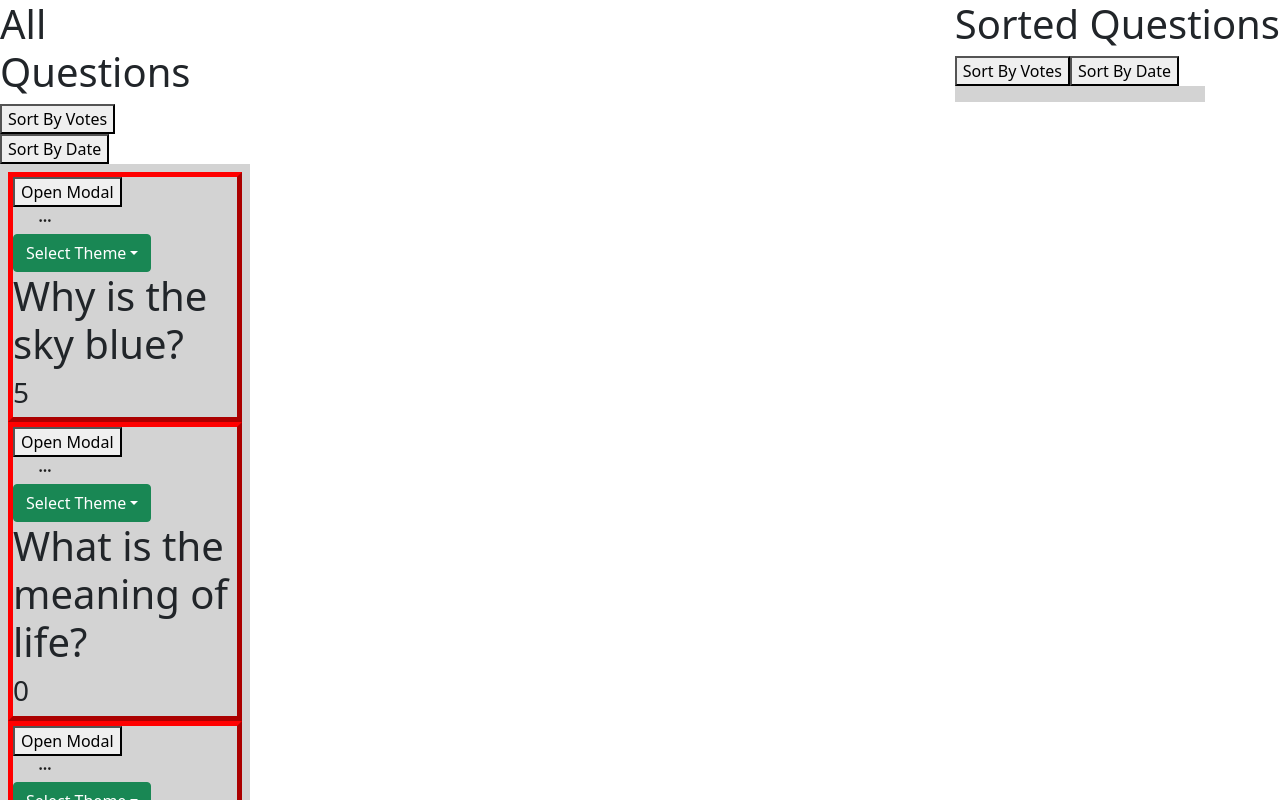
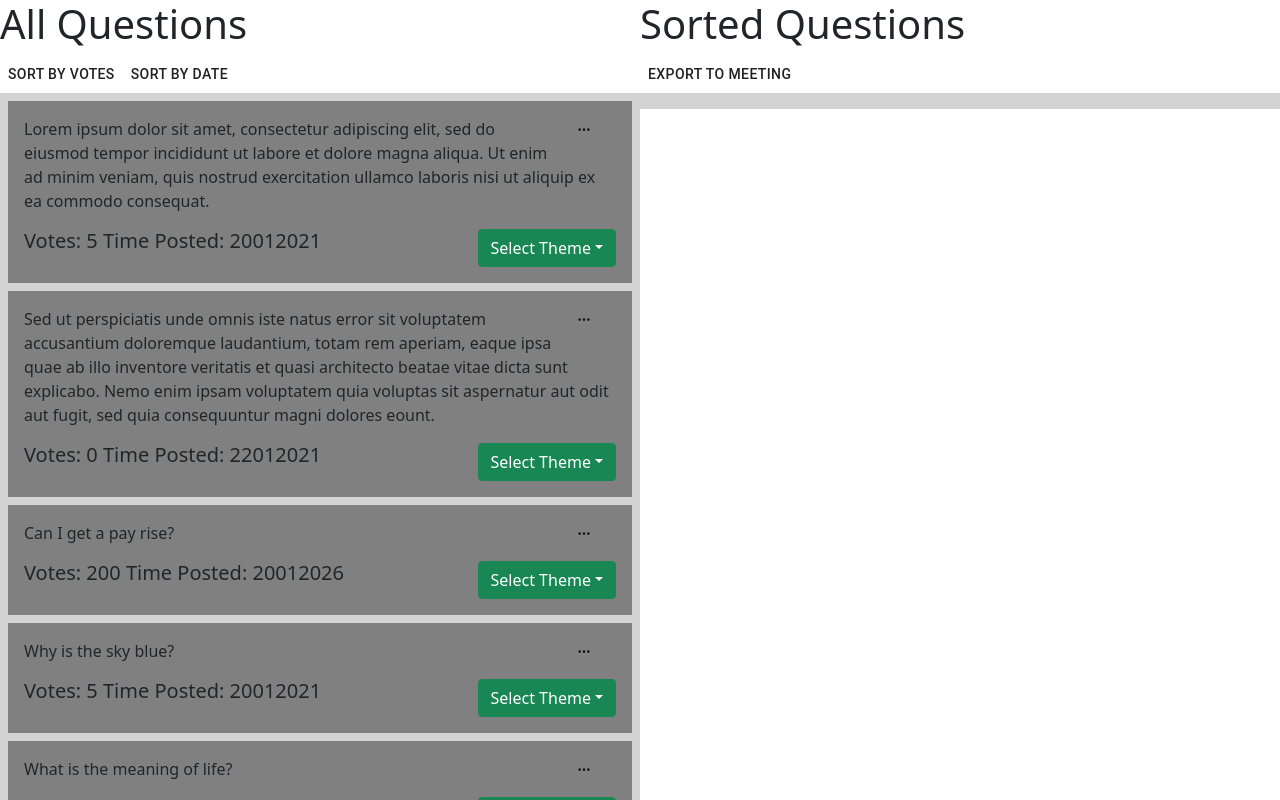
Before and after one commit to caitlin-hamilton/AskMeAnything, a React (Create React App) app in the folder ask-me-anything/: page / in a window 1280 px wide. Shown: the top 800 px of the page. Built offline with nearby package versions, Linux system fonts and the light colour scheme.

Commit message:
added styling

```diff
--- a/ask-me-anything/src/Admin.js
+++ b/ask-me-anything/src/Admin.js
@@ -1,6 +1,7 @@
 import React, { Component } from 'react';
 import { DragDropContext, Droppable} from 'react-beautiful-dnd';
 import AdminQuestion from './AdminQuestion';
+import Button from '@material-ui/core/Button';
 
 const reorder = (list, startIndex, endIndex) => {
     const result = Array.from(list);
@@ -29,7 +30,8 @@ const grid = 8;
 const getListStyle = isDraggingOver => ({
     background: isDraggingOver ? 'lightblue' : 'lightgrey',
     padding: grid,
-    width: 250
+    width: "100%",
+    height:"100%"
 });
 
 export default class AdminBoard extends Component {
@@ -136,12 +138,11 @@ export default class AdminBoard extends Component {
 
     render() {
         return (
-            <div>
-                <DragDropContext onDragEnd={this.onDragEnd} class="container">
+                <DragDropContext onDragEnd={this.onDragEnd}>
                     <div className="one">
                     <h1>All Questions</h1>
-                    <button onClick={() => {this.sortByAttribute('inputData', 'votes')}}>Sort By Votes</button>
-                    <button onClick={() => {this.sortByAttribute('inputData', 'timePosted')}}>Sort By Date</button>
+                    <Button onClick={() => {this.sortByAttribute('inputData', 'votes')}}>Sort By Votes</Button>
+                    <Button onClick={() => {this.sortByAttribute('inputData', 'timePosted')}}>Sort By Date</Button>
                     <Droppable droppableId="droppable">
                         {(provided, snapshot) => (
                             <div
@@ -157,8 +158,7 @@ export default class AdminBoard extends Component {
                     </div>
                     <div className="two">
                     <h1>Sorted Questions</h1>
-                    <button onClick={() => {this.sortByAttribute('selected', 'votes')}}>Sort By Votes</button>
-                    <button onClick={() => {this.sortByAttribute('selected', 'timePosted')}}>Sort By Date</button>
+                    <Button>Export To Meeting</Button>
                     <Droppable droppableId="droppable2">
                         {(provided, snapshot) => (
                             <div
@@ -173,7 +173,6 @@ export default class AdminBoard extends Component {
                     </Droppable>
                     </div>
                 </DragDropContext>
-            </div>
         );
     }
 }
--- a/ask-me-anything/src/AdminQuestion.js
+++ b/ask-me-anything/src/AdminQuestion.js
@@ -5,64 +5,24 @@ import 'bootstrap/dist/css/bootstrap.min.css';
 import Dropdown from 'react-bootstrap/Dropdown'
 import {themes} from './Themes'
 import Button from '@material-ui/core/Button';
-import { makeStyles } from '@material-ui/core/styles';
-import Modal from '@material-ui/core/Modal';
 
-function rand() {
-    return Math.round(Math.random() * 20) - 10;
-  }
+const grid = 8;
 
-  function getModalStyle() {
-    const top = 50 + rand();
-    const left = 50 + rand();
-
-    return {
-      top: `${top}%`,
-      left: `${left}%`,
-      transform: `translate(-${top}%, -${left}%)`,
-    };
-  }
-
-  const useStyles = makeStyles((theme) => ({
-    paper: {
-      position: 'absolute',
-      width: 600,
-      height: 400,
-      backgroundColor: theme.palette.background.paper,
-      border: '2px solid #000',
-      boxShadow: theme.shadows[5],
-      padding: theme.spacing(2, 4, 3),
-    },
-  }));
-
-
+const getItemStyle = (isDragging, draggableStyle) => ({
+    userSelect: "none",
+    padding: grid * 2,
+    margin: `0 0 ${grid}px 0`,
+    background: isDragging ? "lightgreen" : "grey",
+    ...draggableStyle
+  });
 
 function AdminQuestion(props){
     let provided = props.provided;
     let snapshot = props.snapshot;
     let [selectedTheme, setTheme] = useState('Select Theme')
-    const classes = useStyles();
-    // getModalStyle is not a pure function, we roll the style only on the first render
-    const [modalStyle] = React.useState(getModalStyle);
-    const [open, setOpen] = React.useState(false);
-
-    const handleOpen = () => {
-      setOpen(true);
-    };
-
-    const handleClose = () => {
-      setOpen(false);
-    };
-
-    const body = (
-      <div style={modalStyle} className={classes.paper}>
-        <h2>Add Answer</h2>
-        <input></input>
-        <button>S</button>
-      </div>
-    );
     return (
         <Draggable
+        onClick={()=> console.log('Hellloooooo')}
             key={props.dragId}
             draggableId={props.dragId}
             index={props.index}>
@@ -70,22 +30,16 @@ function AdminQuestion(props){
                 <div className="post"
                     ref={provided.innerRef}
                     {...provided.draggableProps}
-                    {...provided.dragHandleProps}>
-                        <div>
-      <button type="button" onClick={handleOpen}>
-        Open Modal
-      </button>
-      <Modal
-        open={open}
-        onClose={handleClose}
-        aria-labelledby="simple-modal-title"
-        aria-describedby="simple-modal-description"
-      >
-        {body}
-      </Modal>
-    </div>
-                        <Button onClick={()=> console.log('I am button')}>{<GoKebabHorizontal/>}</Button>
-                        <Dropdown onSelect={function(evt){setTheme(selectedTheme = evt)}}>
+                    {...provided.dragHandleProps}
+                    style={getItemStyle(
+                        snapshot.isDragging,
+                        provided.draggableProps.style
+                      )}>
+                        <Button className="editButton" onClick={()=> console.log('I am button')}>{<GoKebabHorizontal/>}</Button>
+                    <p>{props.text}</p>
+                    <h5 className="textStyle">Votes: {props.votes} </h5>
+                    <h5 className="textStyle">    Time Posted: {props.timePosted}</h5>
+                    <Dropdown onSelect={function(evt){setTheme(selectedTheme = evt)}} className="dropdown">
                         <Dropdown.Toggle variant="success" id="dropdown-basic">
                             {selectedTheme}
                         </Dropdown.Toggle>
@@ -93,8 +47,6 @@ function AdminQuestion(props){
                             {themes.map((item) => <Dropdown.Item eventKey={item}>{item}</Dropdown.Item>)}
                         </Dropdown.Menu>
                     </Dropdown>
-                    <h1>{props.text}</h1>
-                    <h3>{props.votes}</h3>
                 </div>
             )}
         </Draggable>
--- a/ask-me-anything/src/App.css
+++ b/ask-me-anything/src/App.css
@@ -1,64 +1,45 @@
-.App {
-  text-align: center;
-}
-
-.App-logo {
-  height: 40vmin;
-  pointer-events: none;
-}
-
-@media (prefers-reduced-motion: no-preference) {
-  .App-logo {
-    animation: App-logo-spin infinite 20s linear;
-  }
-}
-
-.App-header {
-  background-color: #282c34;
-  min-height: 100vh;
-  display: flex;
-  flex-direction: column;
-  align-items: center;
-  justify-content: center;
-  font-size: calc(10px + 2vmin);
-  color: white;
-}
-
-.App-link {
-  color: #61dafb;
-}
-
-@keyframes App-logo-spin {
-  from {
-    transform: rotate(0deg);
-  }
-  to {
-    transform: rotate(360deg);
-  }
-}
-
 .rowC{display:flex; flex-direction:row;}
 
 .post{
-  border: 5px outset red;
+  padding-top: 50px;
+  padding-bottom: 50px;
+  width: 100%;
+  height: auto;
+  margin: auto;
+  padding: 10px;
+  background: darkgrey;
+  text-overflow: ellipsis;
+  overflow: hidden;
+  word-wrap:break-word
 }
 
 .container {
-  width: 80%;
-  height: 200px;
+  width: 100%;
+  height: 10%;
   background: aqua;
-  margin: auto;
-  padding: 10px;
 }
 
 .one {
-  width: 15%;
-  height: 200px;
+  width: 50%;
+  height: 100%;
   float: left;
 }
 
 .two {
-  margin-left: 15%;
-  height: 200px;
+  width: 50%;
+  height: 100%;
   float: right;
 }
+
+.editButton {
+  float:right
+}
+.textStyle {
+  display: inline;
+  width: 40%;
+  margin:0
+}
+
+.dropdown {
+  float: right
+}
--- a/ask-me-anything/src/App.js
+++ b/ask-me-anything/src/App.js
@@ -6,6 +6,7 @@ import {getTableData} from './api';
 function App() {
   return (
     <div>
+      {/* <Home getTableData={getTableData}></Home> */}
       <AdminBoard getTableData={getTableData}></AdminBoard>
     </div>
   );
--- a/ask-me-anything/src/input_data.json
+++ b/ask-me-anything/src/input_data.json
@@ -1,7 +1,7 @@
 [
     {
         "id": "1",
-        "text" : "Why is the sky blue?",
+        "text" : "Lorem ipsum dolor sit amet, consectetur adipiscing elit, sed do eiusmod tempor incididunt ut labore et dolore magna aliqua. Ut enim ad minim veniam, quis nostrud exercitation ullamco laboris nisi ut aliquip ex ea commodo consequat. ",
         "poster" : "Jamie Dimon",
         "votes" : 5,
         "timePosted": "20012021",
@@ -10,7 +10,7 @@
     },
     {
         "id": "2",
-        "text" : "What is the meaning of life?",
+        "text" : "Sed ut perspiciatis unde omnis iste natus error sit voluptatem accusantium doloremque laudantium, totam rem aperiam, eaque ipsa quae ab illo inventore veritatis et quasi architecto beatae vitae dicta sunt explicabo. Nemo enim ipsam voluptatem quia voluptas sit aspernatur aut odit aut fugit, sed quia consequuntur magni dolores eount.",
         "poster" : "Anonymous",
         "votes" : 0,
         "timePosted": "22012021",
@@ -25,5 +25,32 @@
         "timePosted": "20012026",
         "theme": "",
         "answer": ""
+    },
+    {
+        "id": "4",
+        "text" : "Why is the sky blue?",
+        "poster" : "Jamie Dimon",
+        "votes" : 5,
+        "timePosted": "20012021",
+        "theme": "",
+        "answer": ""
+    },
+    {
+        "id": "5",
+        "text" : "What is the meaning of life?",
+        "poster" : "Anonymous",
+        "votes" : 0,
+        "timePosted": "22012021",
+        "theme": "",
+        "answer": ""
+    },
+    {
+        "id": "6",
+        "text" : "Can I get a pay rise?",
+        "poster" : "Anonymous",
+        "votes" : 200,
+        "timePosted": "20012026",
+        "theme": "",
+        "answer": ""
     }
 ]
```
Also changed, not shown: ask-me-anything/src/MyContext.js (added, +35 -0 lines). Lines whose indentation alone changed are shown as unchanged.
